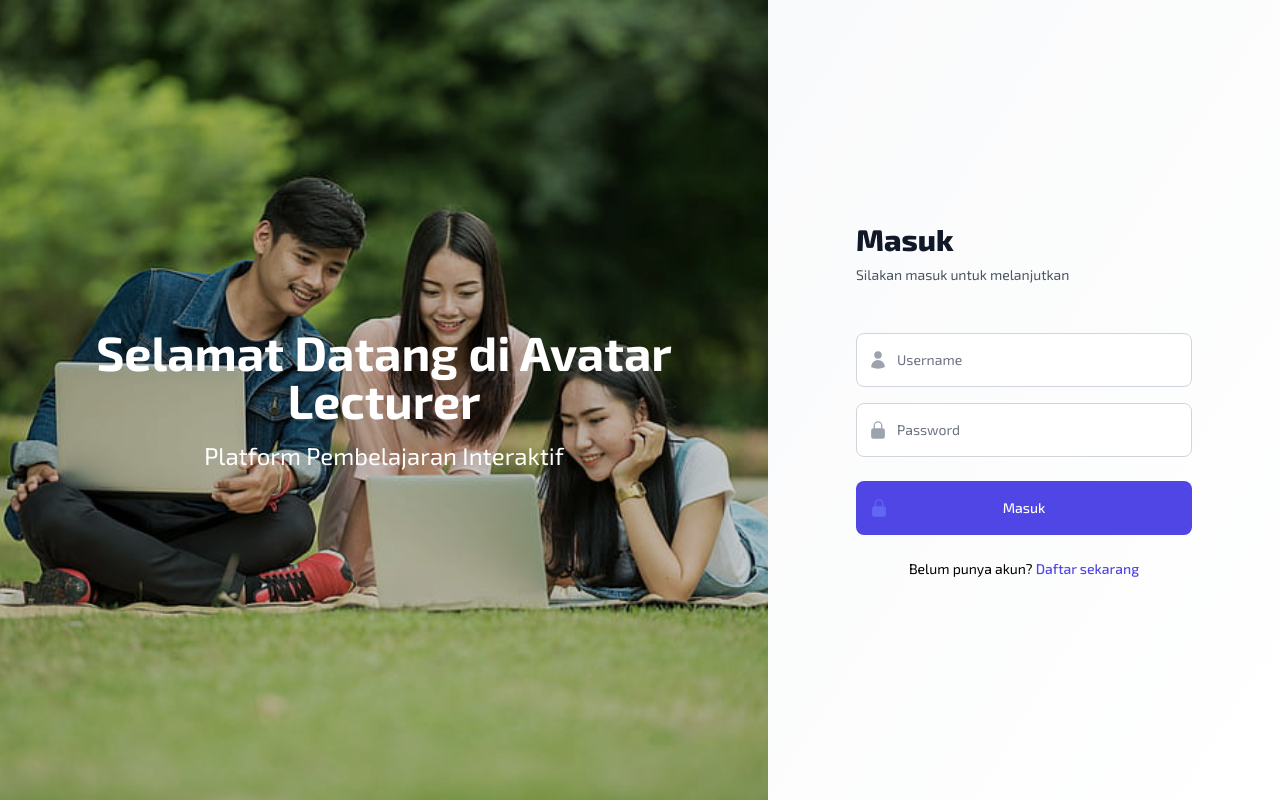
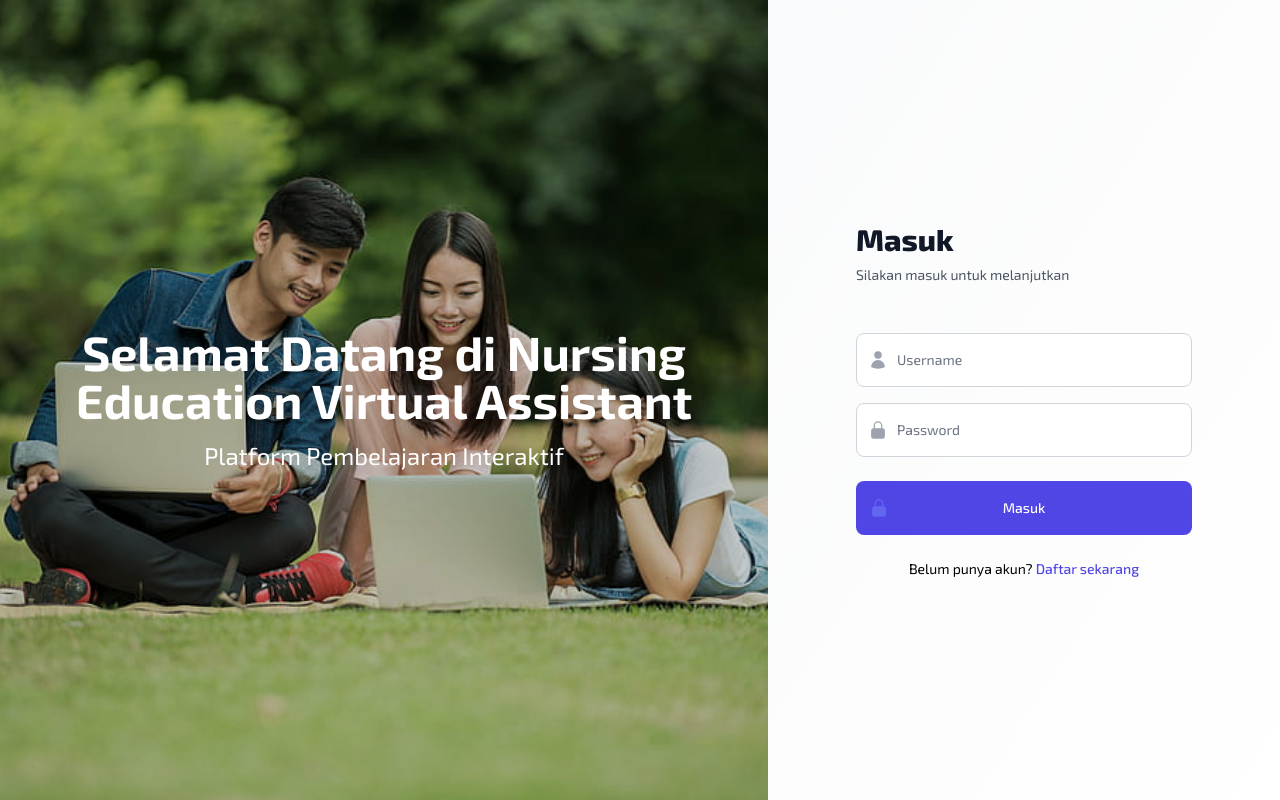
Before and after one commit to CreativeAcademyIndonesia/3D_Avatar_Frontend, a React (Vite) app: page /login in a window 1280 px wide. Built offline with nearby package versions, Linux system fonts and the light colour scheme; no server answers.

Commit message:
channge title

```diff
--- a/src/page/login.jsx
+++ b/src/page/login.jsx
@@ -87,7 +87,7 @@ export function Login() {
         >
           <div className="h-full w-full bg-black bg-opacity-20 flex items-center justify-center">
             <div className="text-center">
-              <h1 className="text-5xl font-bold text-white mb-4">Selamat Datang di Avatar Lecturer</h1>
+              <h1 className="text-5xl font-bold text-white mb-4">Selamat Datang di Nursing Education Virtual Assistant</h1>
               <p className="text-2xl text-white">Platform Pembelajaran Interaktif</p>
             </div>
           </div>
--- a/src/page/register.jsx
+++ b/src/page/register.jsx
@@ -54,7 +54,7 @@ export function Register() {
         >
           <div className="h-full w-full bg-black bg-opacity-20 flex items-center justify-center">
             <div className="text-center">
-              <h1 className="text-5xl font-bold text-white mb-4">Selamat Datang di Avatar Lecturer</h1>
+              <h1 className="text-5xl font-bold text-white mb-4">Selamat Datang di Nursing Education Virtual Assistant</h1>
               <p className="text-2xl text-white">Platform Pembelajaran Interaktif</p>
             </div>
           </div>
```
